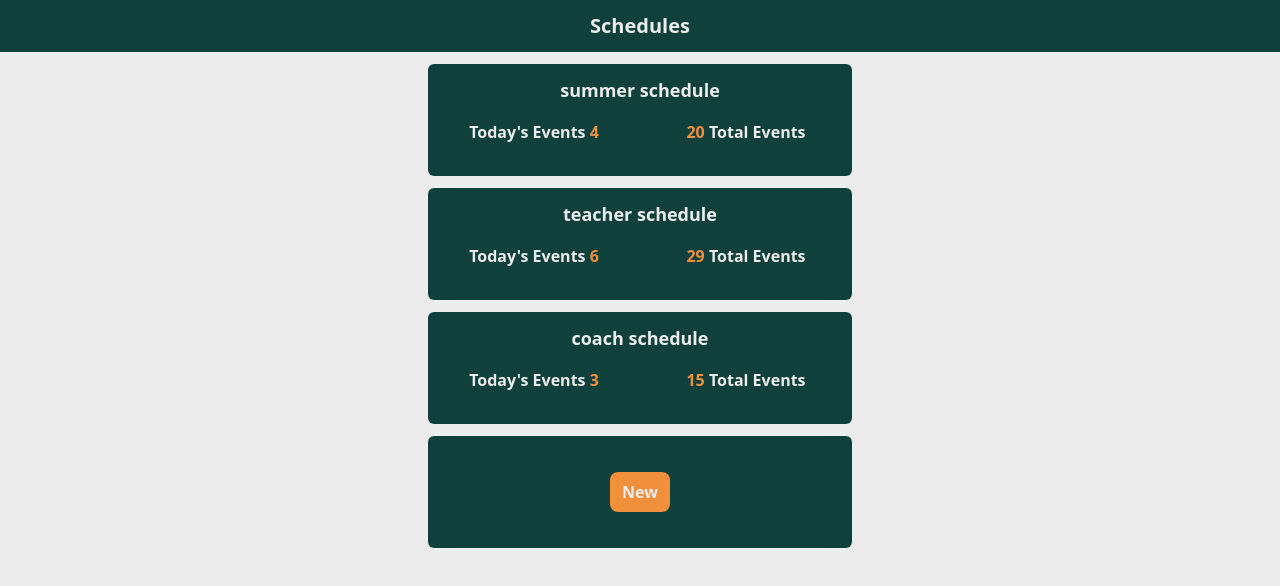
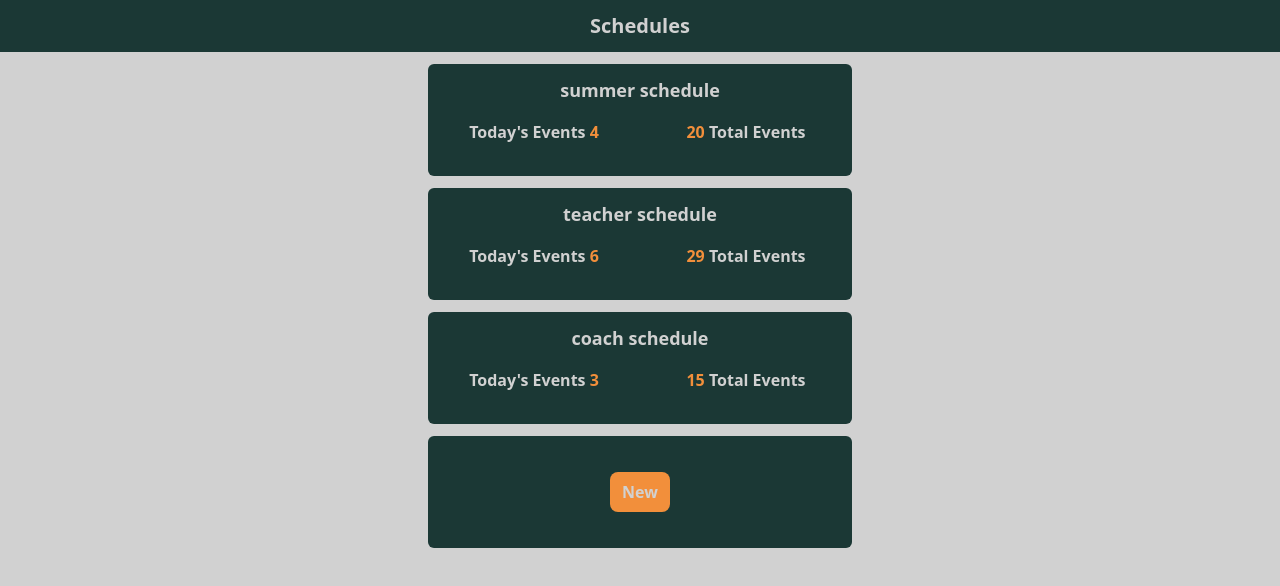
Before and after one commit to blazingh/scheduler, a React (Create React App) app: page / in a window 1280 px wide. Shown: the top 586 px of the page. Built offline with nearby package versions, Linux system fonts and the light colour scheme.

Commit message:
color fixes

```diff
--- a/tailwind.config.js
+++ b/tailwind.config.js
@@ -3,9 +3,9 @@ module.exports = {
 	content: ["./src/**/*.{js,jsx,ts,tsx}"],
 	theme: {
 		colors: {
-			light: "#ECECEC",
+			light: "#D1D1D1",
 			middle: "#8AA6A3",
-			dark: "#10403B",
+			dark: "#1B3835",
 			primary: { 100: "#F28F3B", 200: "#3BB5D4" },
 			secondary: { 100: "#F28F3B", 200: "#F2B37C" },
 		},
```
